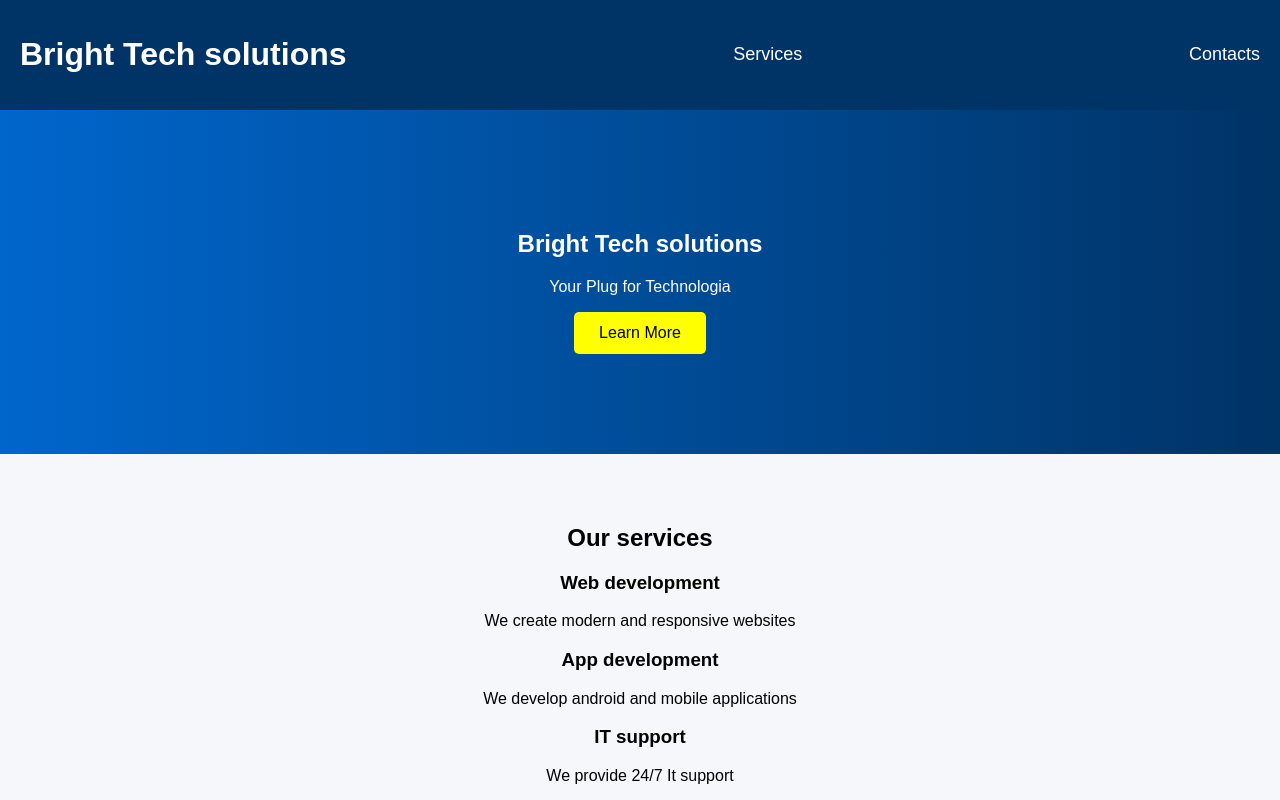
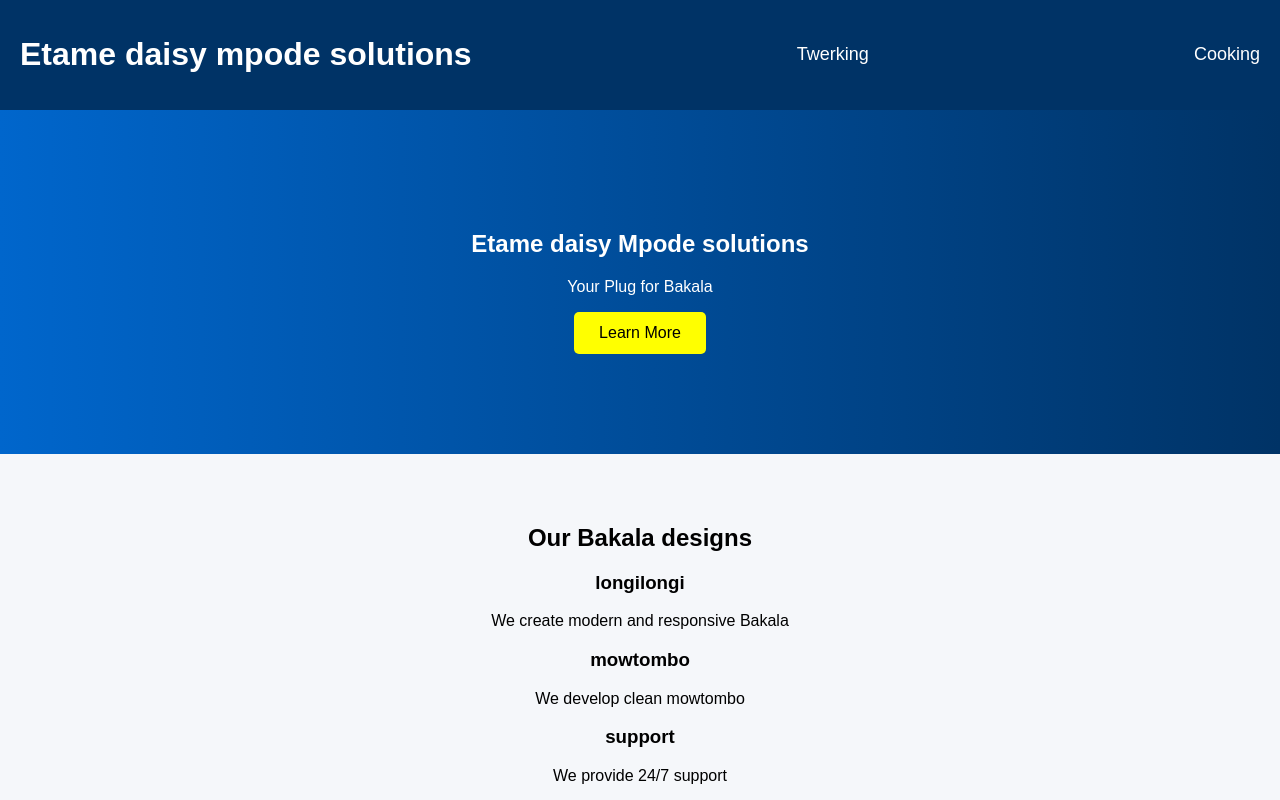
Before and after one commit to fomicyear3SB1/Bright-Tech-Website, a plain HTML site: page index.html in a window 1280 px wide. Shown: the top 800 px of the page. Drawn offline with Linux system fonts and the light colour scheme.

Commit message:
playing around

```diff
--- a/index.html
+++ b/index.html
@@ -10,32 +10,32 @@
 
 <!--header section-->
 <header>
-<h1>Bright Tech solutions</h1>
-<nav><a href="services">Services</a></nav>
-<nav><a href="contants">Contacts</a></nav>
+<h1>Etame daisy mpode solutions</h1>
+<nav><a href="services">Twerking</a></nav>
+<nav><a href="contants">Cooking</a></nav>
 </header>
 
 <!-- heading section -->
  <section class="heading ">
-    <h2>Bright Tech solutions</h2>
-    <P>Your Plug for Technologia</P>
+    <h2>Etame daisy Mpode solutions</h2>
+    <P>Your Plug for Bakala</P>
     <button onclick="show message()">Learn More</button>
  </section>
 
  <!-- services section-->
   <section id="services" class="services">
-    <h2>Our services</h2>
+    <h2>Our Bakala designs</h2>
 
   <div class="service box">
-    <h3>Web development</h3>
-    <p>We create modern and responsive websites</p>
+    <h3>longilongi</h3>
+    <p>We create modern and responsive Bakala</p>
   </div>
 <div class="service box">
-    <h3>App development</h3>
-    <p>We develop android and mobile applications</p>
+    <h3>mowtombo</h3>
+    <p>We develop clean mowtombo</p>
   </div><div class="service box">
-    <h3>IT support</h3>
-    <p>We provide 24/7 It support</p>
+    <h3>support</h3>
+    <p>We provide 24/7  support</p>
   </div>
   </section>
 
```
